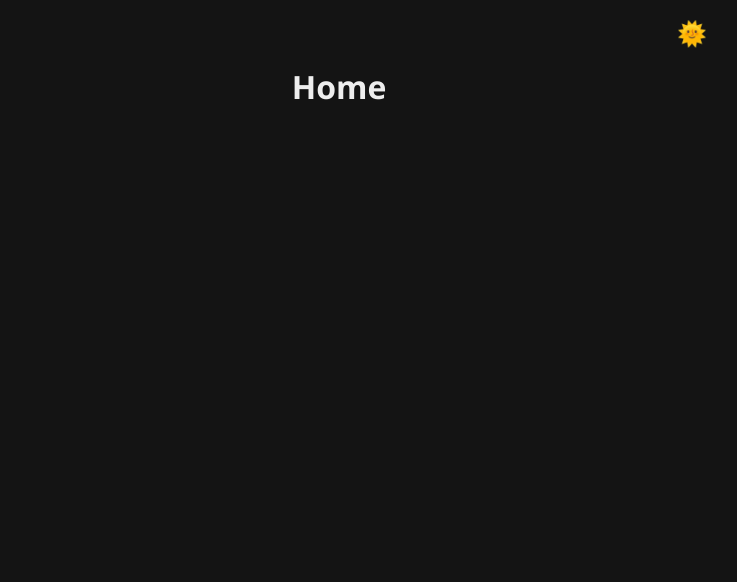
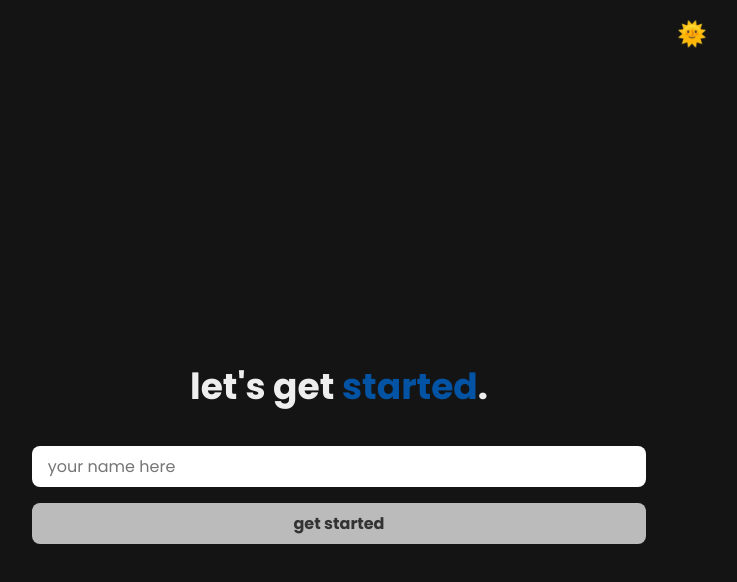
Before and after one commit to gabrielcaamargo/linktreeClone, a React (Vite) app: page / in a window 1280 px wide. Shown: the top 582 px of the page, without its empty margins (301-1038 px from the left). Built offline with nearby package versions, Linux system fonts and the light colour scheme.

Commit message:
🔥 feat: created context that mantains user name

```diff
--- a/index.html
+++ b/index.html
@@ -4,7 +4,7 @@
     <meta charset="UTF-8" />
     <link rel="preconnect" href="https://fonts.googleapis.com">
     <link rel="preconnect" href="https://fonts.gstatic.com" crossorigin>
-    <link href="https://fonts.googleapis.com/css2?family=Open+Sans:wght@300;400;700&display=swap" rel="stylesheet">
+    <link href="https://fonts.googleapis.com/css2?family=Poppins:wght@300;400;700&display=swap" rel="stylesheet">
     <meta name="viewport" content="width=device-width, initial-scale=1.0" />
     <title>gabTree</title>
   </head>
--- a/src/assets/styles/GlobalStyles.ts
+++ b/src/assets/styles/GlobalStyles.ts
@@ -5,7 +5,7 @@ export default createGlobalStyle`
     margin: 0;
     padding: 0;
     box-sizing: border-box;
-    font-family: 'Open Sans', Arial, sans-serif;
+    font-family: 'Poppins', sans-serif;
   }
 
   body {
--- a/src/components/App/index.tsx
+++ b/src/components/App/index.tsx
@@ -1,4 +1,4 @@
-import { useState } from "react";
+import { useContext, useState } from "react";
 
 import { BrowserRouter } from "react-router-dom";
 import GlobalStyles from "../../assets/styles/GlobalStyles";
@@ -9,12 +9,13 @@ import { ThemeSwitcher } from "./styles";
 
 import darkTheme from "../../assets/styles/themes/dark";
 import lightTheme from "../../assets/styles/themes/light";
+import { UserContext, UserInfoProvider } from "../../contexts/UserContext";
 
 export default function App() {
   const [theme, setTheme] = useState('dark');
-
   const handleSwitchTheme = () => setTheme(theme === 'dark' ? 'light' : 'dark')
 
+  const {userName, setUserName} = useContext(UserContext)
 
 	return (
     <BrowserRouter>
@@ -24,8 +25,11 @@ export default function App() {
             <button onClick={handleSwitchTheme}>
               {theme === 'dark' ? '🌞' : '🌚'}
             </button>
+          <h1>{userName}</h1>
           </ThemeSwitcher>
-          <Router />
+          <UserInfoProvider>
+            <Router />
+          </UserInfoProvider>
       </ThemeProvider>
     </BrowserRouter>
   );
--- /dev/null
+++ b/src/components/Button.ts
@@ -0,0 +1,31 @@
+import styled from "styled-components";
+
+export const Button = styled.button`
+  width: 80%;
+  border: none;
+  outline: none;
+  background-color: ${({theme}) => theme.colors.main};
+  color: #FFF;
+  font-weight: bold;
+  font-size: 16px;
+  border-radius: 8px;
+  padding: 8px 16px;
+
+  transition: all 0.2s ease-in;
+
+  text-align: center;
+
+  &:hover {
+    background-color: ${({theme}) => theme.colors.dark};
+  }
+
+  &:active {
+    background-color: ${({theme}) => theme.colors.light};
+  }
+
+  &[disabled] {
+    background-color: #BBB;
+    color: #333;
+    cursor: default;
+  }
+`;
--- /dev/null
+++ b/src/components/Input.ts
@@ -0,0 +1,10 @@
+import styled from "styled-components";
+
+export const Input = styled.input`
+  padding: 8px 16px;
+  border-radius: 8px;
+  border: none;
+  outline: none;
+  font-size: 16px;
+  width: 80%;
+`;
--- /dev/null
+++ b/src/contexts/UserContext.tsx
@@ -0,0 +1,24 @@
+import { createContext, useEffect, useState } from "react";
+
+export interface UserInfoData {
+  userName: string,
+  setUserName: any
+}
+
+export const UserInfoDefaultValues = {}
+
+export const UserContext = createContext<UserInfoData>(UserInfoDefaultValues);
+
+export interface UserInfoProps {
+  children: React.ReactNode
+}
+
+export function UserInfoProvider({children}: UserInfoProps) {
+  const [userName, setUserName] = useState('')
+  useEffect(() => console.log(userName), [userName])
+  return (
+    <UserContext.Provider value={{userName, setUserName}}>
+      {children}
+    </UserContext.Provider>
+  )
+}
--- a/src/pages/Home.tsx
+++ b/src/pages/Home.tsx
@@ -1,5 +1,18 @@
+import { useState, useEffect, useContext } from "react";
+
+import { Button } from "../components/Button";
+import { Input } from "../components/Input";
+import { UserContext } from "../contexts/UserContext";
+import { Container } from "./styles";
+
 export default function Home() {
+  const {userName, setUserName} = useContext(UserContext)
   return (
-    <h1>Home</h1>
+      <Container>
+        <h1>let's get <span>started</span>.</h1>
+        <Input type="text" placeholder="your name here" onChange={event => setUserName(event.target.value)}/>
+        <Button disabled={userName.length < 2}>get started</Button>
+        <h1>{userName}</h1>
+      </Container>
   )
 }
--- /dev/null
+++ b/src/pages/styles.ts
@@ -0,0 +1,25 @@
+import styled from "styled-components";
+
+export const Container = styled.form`
+  display: flex;
+  flex-direction: column;
+  justify-content: center;
+  align-items: center;
+  height: 768px;
+
+  h1 {
+    font-size: 36px;
+  }
+
+  span {
+    color: ${({theme}) => theme.colors.main} ;
+  }
+
+  input {
+    margin-top: 32px;
+  }
+
+  button {
+    margin-top: 16px
+  }
+`;
```
Also changed, not shown: .eslintrc.json.
